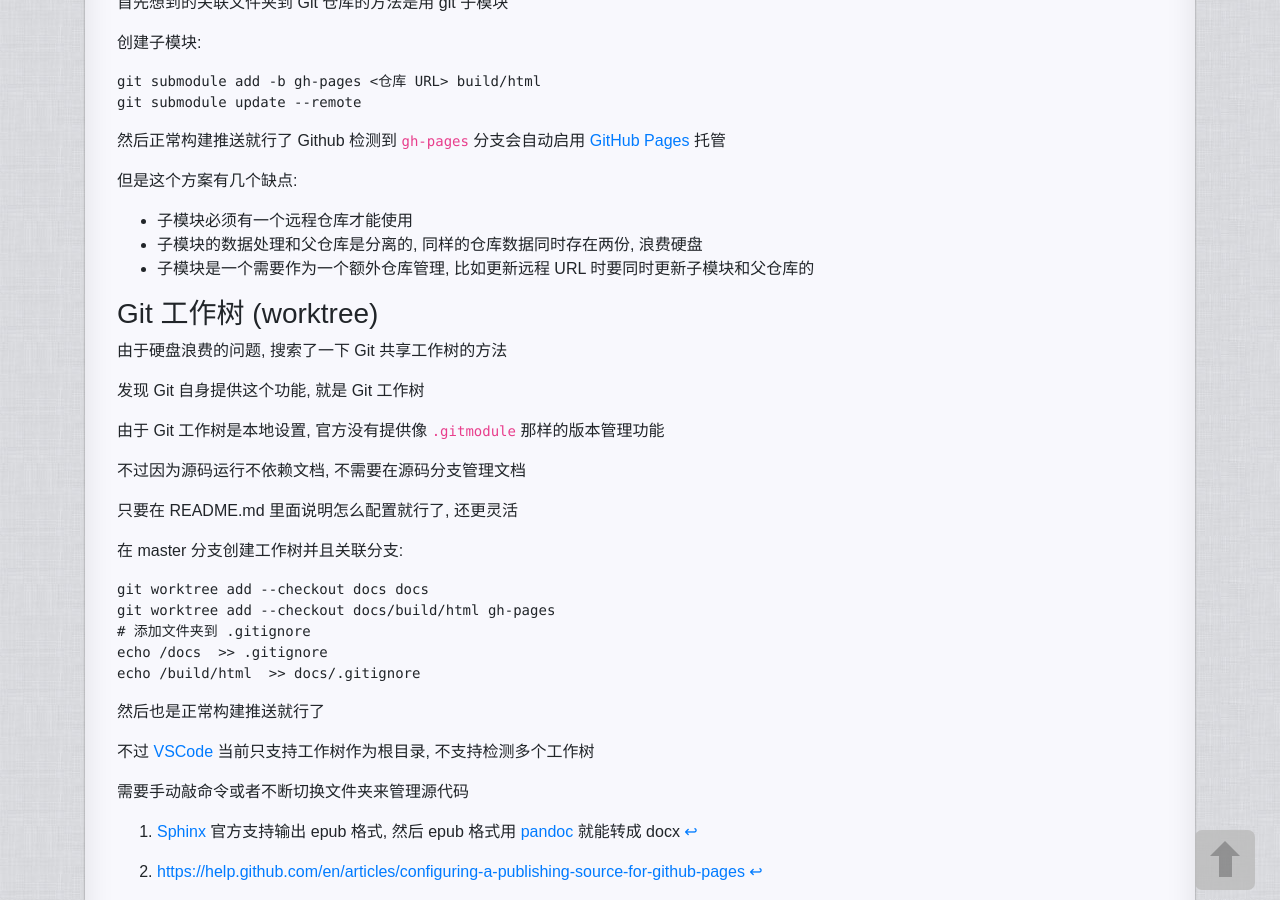
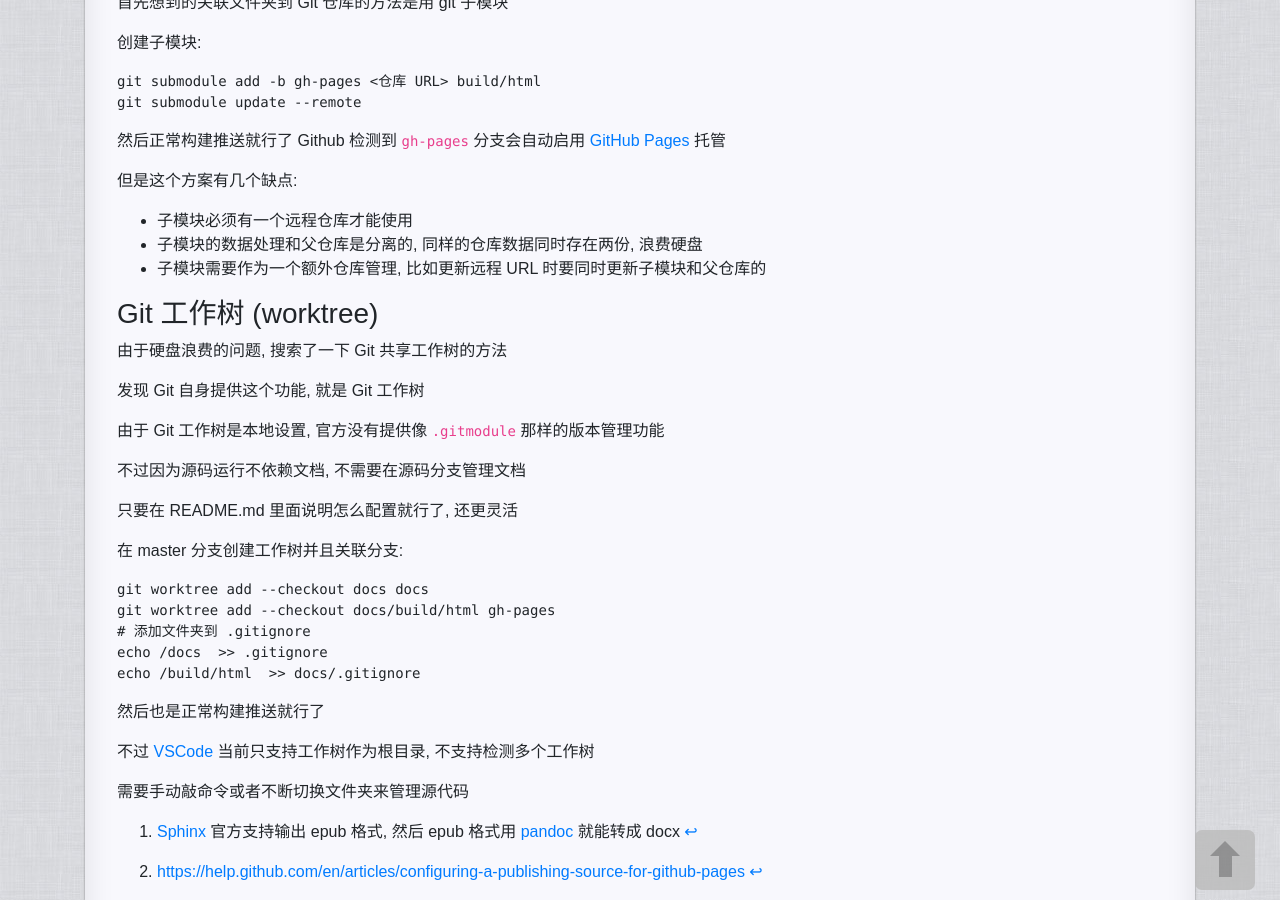
Before and after one commit to NateScarlet/NateScarlet.Github.io, a Jekyll site: the page built from _posts/2019-05-12-使用单个仓库配置-github-pages-sphinx.md, in a window 1280 px wide and 900 px high, scrolled down 2368 px. Built offline with Jekyll 4.4.1, drawn with Linux system fonts in a browser that asks for light colours; nearby versions of some CDN libraries; comment, search, counter and statistics services are not loaded; a style sheet for code colours, icons or effects is not loaded.

Commit message:
update post

```diff
--- a/_posts/2019-05-12-使用单个仓库配置-github-pages-sphinx.md
+++ b/_posts/2019-05-12-使用单个仓库配置-github-pages-sphinx.md
@@ -133,7 +133,7 @@ Github 检测到 `gh-pages` 分支会自动启用 [GitHub Pages] 托管
 
 - 子模块必须有一个远程仓库才能使用
 - 子模块的数据处理和父仓库是分离的, 同样的仓库数据同时存在两份, 浪费硬盘
-- 子模块是一个需要作为一个额外仓库管理, 比如更新远程 URL 时要同时更新子模块和父仓库的
+- 子模块需要作为一个额外仓库管理, 比如更新远程 URL 时要同时更新子模块和父仓库的
 
 ### Git 工作树 (worktree)
 
```
